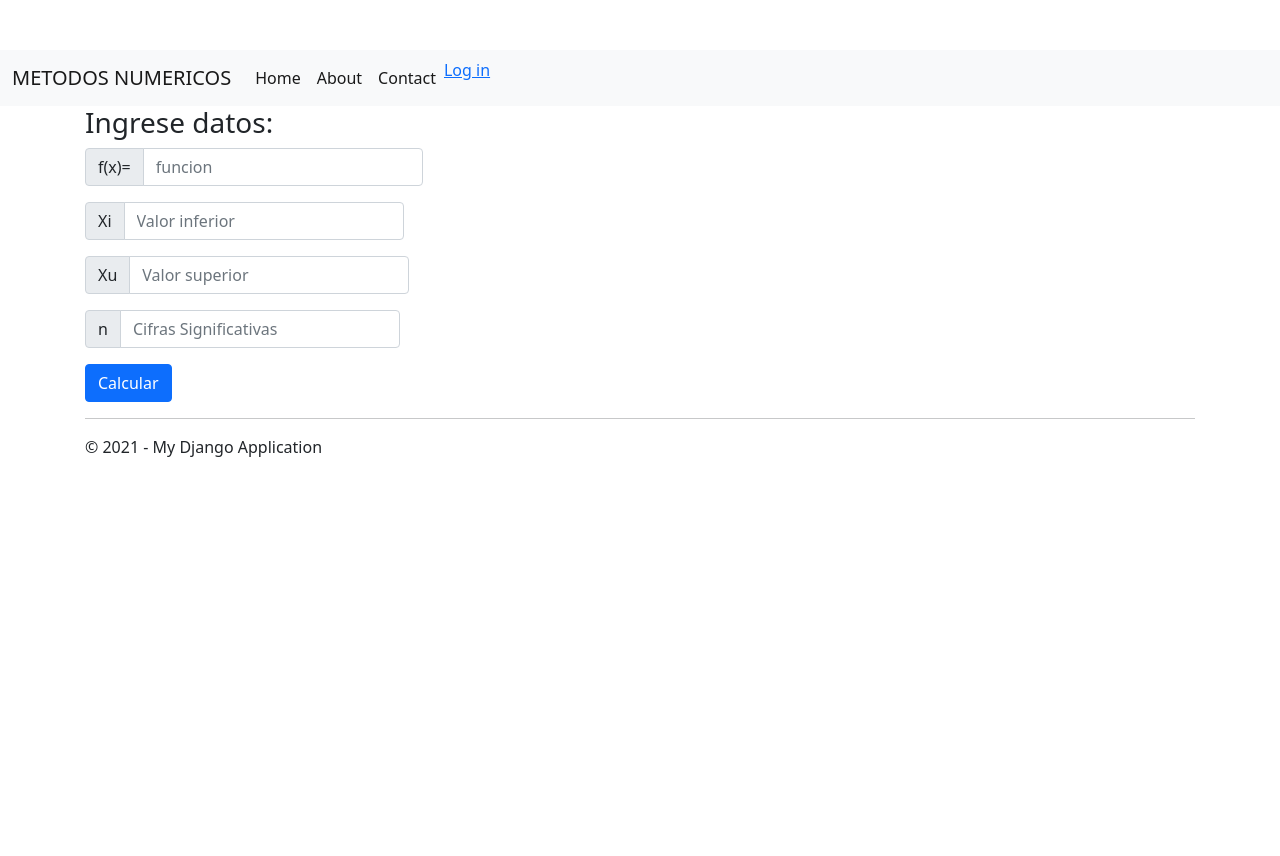
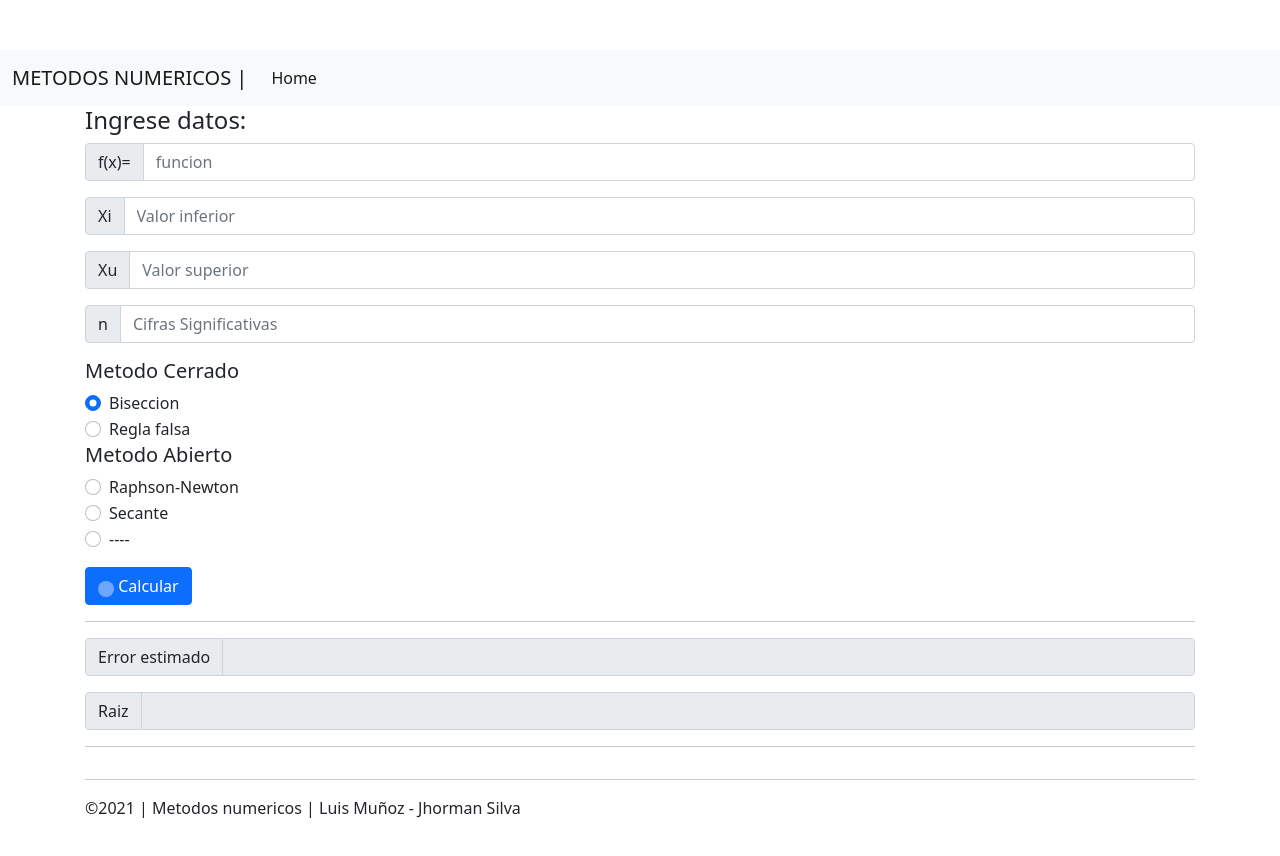
Before and after one commit to Luis-MG/MN-Root, a Django app: page / in a window 1280 px wide. Before the commit the page ends 457 px from the top, so only its background shows below. Run offline with Django 3.2, Linux system fonts and the light colour scheme; some libraries are stand-ins or nearby versions.

Commit message:
agregado metodo Raphson-Newton

```diff
--- a/MN_RAIZ/urls.py
+++ b/MN_RAIZ/urls.py
@@ -28,6 +28,6 @@ urlpatterns = [
     path('logout/', LogoutView.as_view(next_page='/'), name='logout'),
     path('admin/', admin.site.urls),
     path('biseccion/', views.biseccion, name='biseccion' ),
-
+    path('rapshon_newton/', views.rapshon_newton, name='rapshon_newton' ),
 
 ]
--- a/app/static/app/content/site.css
+++ b/app/static/app/content/site.css
@@ -13,7 +13,7 @@ body {
 input,
 select,
 textarea {
-    max-width: 280px;
+    /*max-width: 280px;*/
 }
 
 /* styles for validation helpers */
--- a/app/templates/app/index.html
+++ b/app/templates/app/index.html
@@ -2,13 +2,13 @@
 
 {% block content %}
 
-
+<div>
     <form id="frmadd">     {% csrf_token %}
 
-    <p class="h3">Ingrese datos:</p>
+        <p class="h4">Ingrese datos:</p>
         <div class="input-group mb-3 ">
-      <span class="input-group-text" id="basic-addon1">f(x)=</span>
-      <input type="text" name="f" class="form-control " placeholder="funcion" aria-label="f" aria-describedby="basic-addon1">
+          <span class="input-group-text" id="f">f(x)=</span>
+          <input type="text" name="f" class="form-control " placeholder="funcion" aria-label="f" aria-describedby="f">
         </div>
         <div class="input-group mb-3">
           <span class="input-group-text">Xi</span>
@@ -20,14 +20,76 @@
         </div>
         <div class="input-group mb-3">
           <span class="input-group-text " id="basic-addon1">n</span>
-      <input type="text" name="n" class="form-control" placeholder="Cifras Significativas" aria-label="n" aria-describedby="basic-addon1">
+          <input type="text" name="n" class="form-control" placeholder="Cifras Significativas" aria-label="n" aria-describedby="n">
+        </div>
+
+    <h5>Metodo Cerrado</h5>
+        <div class="form-check">
+          <input class="form-check-input" type="radio" name="method" id="method_bi" value="biseccion" checked>
+          <label class="form-check-label" for="method_bi">
+            Biseccion
+          </label>
+        </div>
+        <div class="form-check">
+          <input class="form-check-input" type="radio" name="method" value="regla_falsa" id="method_rf" >
+          <label class="form-check-label" for="method_rf">
+            Regla falsa
+          </label>
+        </div>
+
+    <h5>Metodo Abierto</h5>
+        <div class="form-check">
+          <input class="form-check-input" type="radio" name="method" value="rapshon_newton" id="method_rn" >
+          <label class="form-check-label" for="method_rn">
+            Raphson-Newton
+          </label>
+        </div>
+        <div class="form-check">
+          <input class="form-check-input" type="radio" name="method" value="secante" id="method_se">
+          <label class="form-check-label" for="method_se">
+            Secante
+          </label>
+        </div>
+        <div class="form-check mb-3">
+          <input class="form-check-input" type="radio" name="method" value="s" id="method_s" >
+          <label class="form-check-label" for="method_">
+            ----
+          </label>
         </div>
 
     </form>
-<button id="submit" class="btn btn-primary">Calcular</button>
-<div id="result">
+    <button id="submit" class="btn btn-primary">
+    <span class="spinner-grow spinner-grow-sm" role="status" aria-hidden="true"></span>
+    Calcular
+    </button>
+</div>
+ <hr/>
+    <div >
+        <div class="input-group mb-3">
+          <span class="input-group-text" id="">Error estimado</span>
+          <input id="Es" type="text" class="form-control text-success" placeholder="" aria-label="Error_estimado" aria-describedby="Error_estimado" disabled>
+        </div>
 
+        <div class="input-group mb-3">
+          <span class="input-group-text" id="">Raiz</span>
+          <input id="raiz" type="text" class="form-control text-success" placeholder="" aria-label="Raiz" aria-describedby="Raiz" disabled >
         </div>
+    </div>
+<hr/>
+<div>
+    <table class="table table-bordered" id="dt" width="100%" cellspacing="0">
+        <thead>
+            <tr id="td_cab">
+
+            </tr>
+        </thead>
+        <tbody>
+
+        </tbody>
+    </table>
+</div>
+
+
 
 
 {% endblock %}
@@ -37,16 +99,63 @@
     $(document).ready(function() {
 
         $('#submit').click(function(){
+            var method = $("input[type='radio'][name='method']:checked").val() + "/";
+            $('#td_cab').empty()
+            $('tbody').empty()
+            if (method == "biseccion/") {
+                $('#td_cab').html(
+                    " <th>Iteracion</th>" +
+                    "<th>Xi</th>" +
+                    "<th>Xu</th>" +
+                    "<th>Xr</th>" +
+                    "<th>f(Xi)</th>" +
+                    "<th>f(Xr)</th>" +
+                    "<th>f(Xi)*f(Xr)</th>" +
+                    "<th>Ea</th>"
+                )
+            } else if (method == "rapshon_newton/") {
+                $('#td_cab').html(
+                    " <th>Iteracion</th>" +
+                    "<th>Xi</th>" +
+                    "<th>f(Xi)</th>" +
+                    "<th>f'(Xi)</th>" +
+                    "<th>Xi+1</th>" +
+                    "<th>Ea</th>"
+                )
+
+            }
+
+
+
+
+
+            /*console.log($("#dt th").length)*/
+        /*        */
+
+
 
             $.ajax({
-                url: 'biseccion/',
+                url: method,
                 type: 'POST',
                 dataType: 'json',
                 data: JSON.parse(toJSONString("frmadd")),
                 cache: 'false'
                 }).done(function(data) {
-                     $('#result').text(data['data']);
+                    $('#raiz').val(data['result'][0]['root']);
+                    $('#Es').val(data['result'][0]['Es']);
+                    for (i = 0; i < data['rows'].length; i++) {
+                        $('tbody').append("<tr id='r"+i+"'></tr>")
+                        for (j = 0; j < $("#dt th").length; j++){
+                            $("#r"+i).append(
+                                "<td>" +
+                                data['rows'][i][j] +
+                                "</td>"
+                            )
+                        }
+                    }
+
                 });
+
 
         })
 
@@ -63,7 +172,11 @@
 
             if (name) {
                 obj[name] = value;
+                if (name == 'method') {
+                    obj[name] = $("input[type='radio'][name='method']:checked").val();
                 }
+            }
+
         }
         console.log(JSON.stringify(obj));
         return JSON.stringify(obj);
--- a/app/templates/app/layout.html
+++ b/app/templates/app/layout.html
@@ -7,32 +7,34 @@
     {% load static %}
     <link rel="stylesheet" type="text/css" href="{% static 'app/content/bootstrap.min.css' %}" />
     <link rel="stylesheet" type="text/css" href="{% static 'app/content/site.css' %}" />
+    <link rel="stylesheet" type="text/css" href="https://cdn.datatables.net/v/dt/dt-1.10.24/datatables.min.css"/>
     <script src="{% static 'app/scripts/modernizr-2.6.2.js' %}"></script>
 </head>
+
+<body>
       <nav class="navbar navbar-expand-lg navbar-light bg-light">
       <div class="container-fluid">
-    <a class="navbar-brand" href="#">METODOS NUMERICOS</a>
+        <a class="navbar-brand" href="#">METODOS NUMERICOS | </a>
         <button class="navbar-toggler" type="button" data-bs-toggle="collapse" data-bs-target="#navbarNavAltMarkup" aria-controls="navbarNavAltMarkup" aria-expanded="false" aria-label="Toggle navigation">
           <span class="navbar-toggler-icon"></span>
         </button>
         <div class="collapse navbar-collapse" id="navbarNavAltMarkup">
           <div class="navbar-nav">
             <a class="nav-link active" aria-current="page" href="{% url 'home' %}">Home</a>
+              <!--
             <a class="nav-link active" aria-current="page" href="{% url 'about' %}">About</a>
             <a class="nav-link active" aria-current="page" href="{% url 'contact' %}">Contact</a>
-         {% include 'app/loginpartial.html' %}
+             {% include 'app/loginpartial.html' %}-->
           </div>
         </div>
       </div>
     </nav>
-<body>
-
 
     <div class="container body-content">
 {% block content %}{% endblock %}
         <hr/>
         <footer>
-            <p>&copy; {{ year }} - My Django Application</p>
+            <p>&copy;{{ year }} | Metodos numericos | Luis Muñoz - Jhorman Silva</p>
         </footer>
     </div>
 
@@ -40,6 +42,8 @@
     <script src="{% static 'app/scripts/bootstrap.js' %}"></script>
     <script src="{% static 'app/scripts/respond.js' %}"></script>
     <script src="https://ajax.googleapis.com/ajax/libs/jquery/3.6.0/jquery.min.js"></script>
+    <script type="text/javascript" src="https://cdn.datatables.net/v/dt/dt-1.10.24/datatables.min.js"></script>
+
 {% block scripts %}{% endblock %}
 
 </body>
--- a/app/views.py
+++ b/app/views.py
@@ -66,7 +66,7 @@ def biseccion(request):
     Fxu = 0
     prodF = 0
     Xr_old = 0
-
+    data = []
     Es = (0.5*(10**(2-n)))
     #expr = expr.replace("ln","math.log")
     expr = parse_expr(expr)
@@ -89,7 +89,35 @@ def biseccion(request):
         if i >= 1:
             Ea = abs((Xr_old-Xr)/Xr_old)*100
         i=i+1
-        data = Xr
+        data.append([str(i),str(Xi_old),str(Xu_old),str(Xr),str(Fxi),str(Fxu),str(prodF),str(Ea)])
+    root = Xr
 
     #data = request.POST.get("f")
-    return JsonResponse({'data':data})
+    return JsonResponse({'result':[{'root':root,'Es':Es}],'rows':data})
+
+def rapshon_newton(request):
+    a= symbols("x")
+    Xi = float(request.POST.get('Xi'))
+    expr = request.POST.get('f')
+    n =  int(request.POST.get('n'))
+    Ea = 100
+    i = 0
+    Xi_nxt = 0
+    Fxi = 0
+    Fprim_xi = 0
+    data = []
+    Es = (0.5*(10**(2-n)))
+    expr = parse_expr(expr)
+    expr_diff = diff(expr,a)
+    while Ea > Es:
+        Xi_old = Xi
+        Fxi = expr.subs(a,Xi)
+        Fprim_xi = expr_diff.subs(a,Xi)
+        Xi_nxt = Xi-(Fxi/Fprim_xi)
+        Ea = abs(((Xi_nxt-Xi)/Xi_nxt))*100
+        Xi = Xi_nxt
+        i=i+1
+        data.append([str(i),str(Xi_old),str(Fxi),str(Fprim_xi),str(Xi_nxt),str(Ea)])
+    root = Xi_nxt
+
+    return JsonResponse({'result':[{'root':str(root),'Es':str(Es),"f'(x)":str(expr_diff)}],'rows':data})
```
Lines whose indentation alone changed are shown as unchanged.
